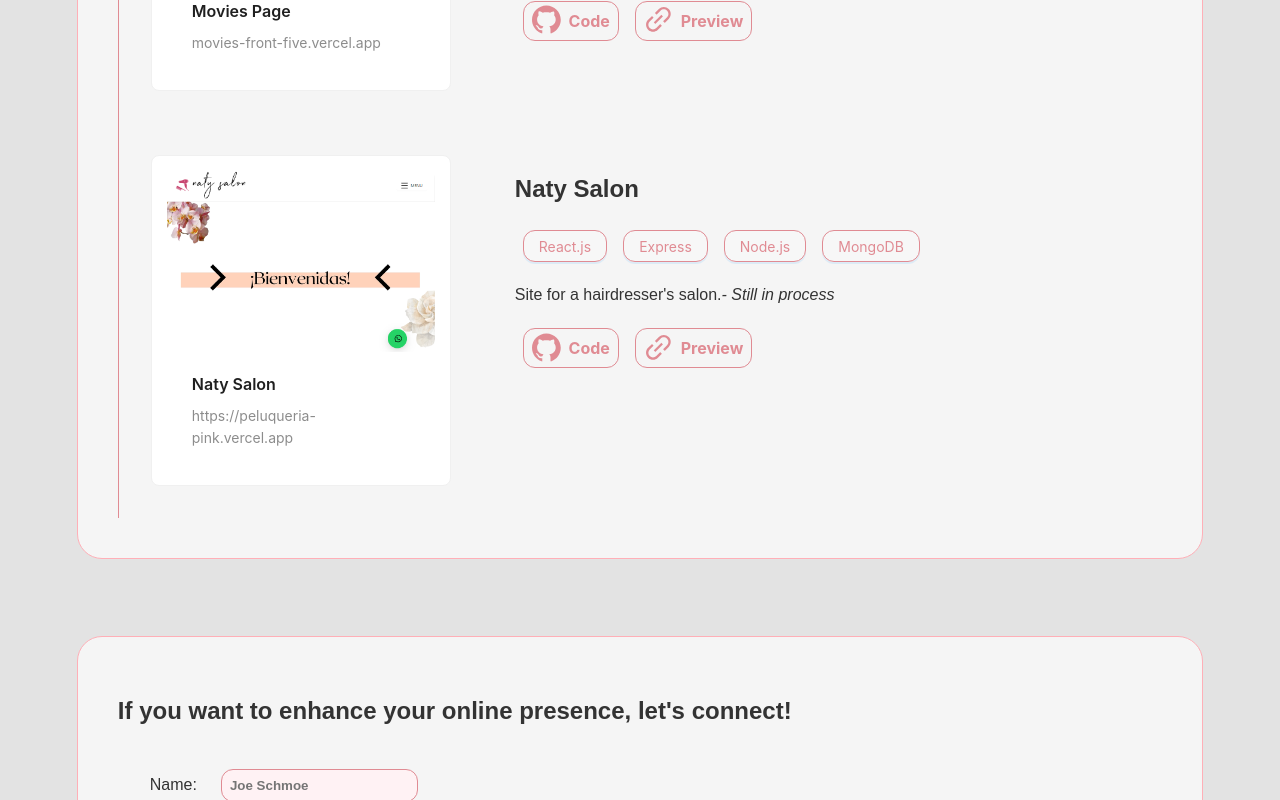
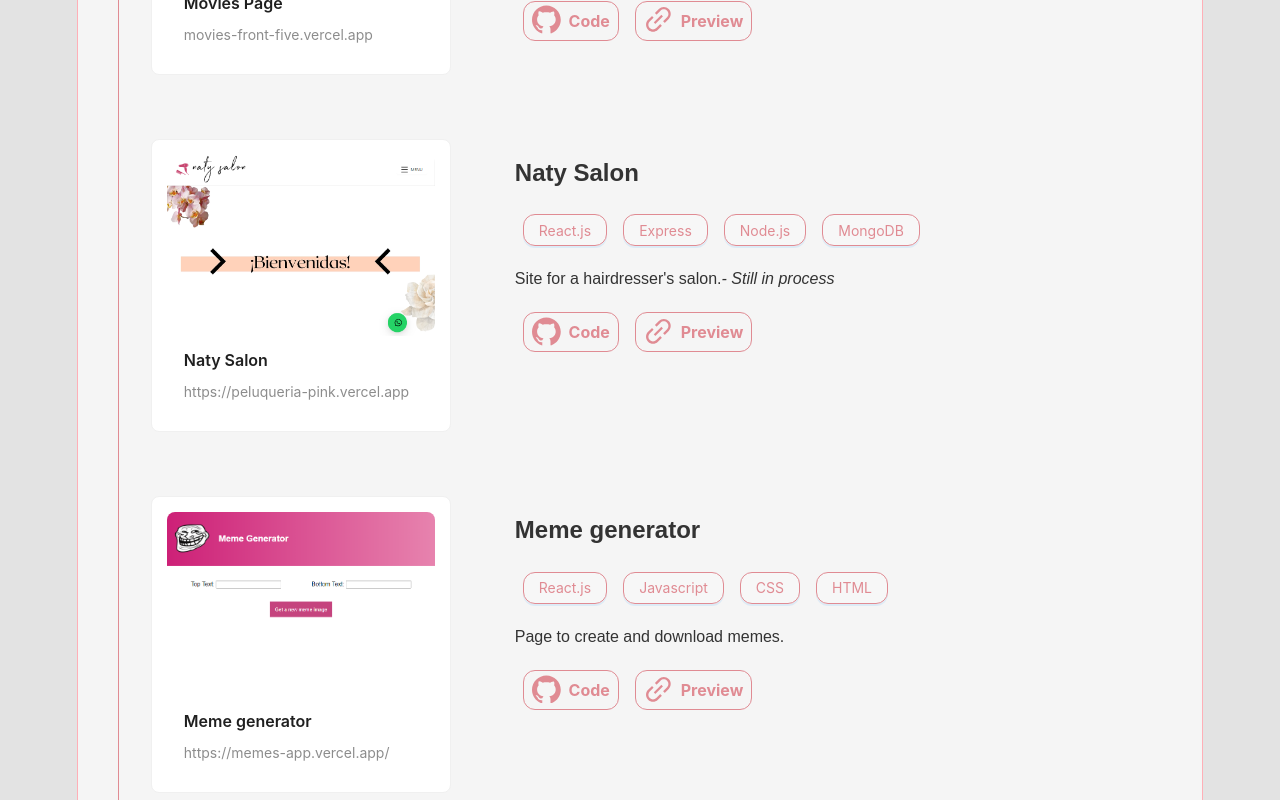
Before and after one commit to CamilaSironi/My-portfolio, a React (Vite) app: page / in a window 1280 px wide. Shown: the part 1240-2040 px from the top of the page. Built offline with nearby package versions, Linux system fonts and the light colour scheme.

Commit message:
add new project, fix mobile responsiveness

```diff
--- a/src/App.css
+++ b/src/App.css
@@ -117,6 +117,15 @@ body {
     box-sizing: 'border-box';
     height: 100%;
     padding: 1rem !important;
+    max-width: 300px !important;
+}
+
+.ant-card-body {
+    padding: 1rem !important;
+}
+
+.ant-card-meta-description {
+    padding: none !important;
 }
 
 #form-style {
--- a/src/components/projects.jsx
+++ b/src/components/projects.jsx
@@ -2,6 +2,7 @@ import { Button, Card } from "antd"
 import Meta from "antd/es/card/Meta"
 import img1 from "../images/project1.png"
 import img2 from "../images/project2.png"
+import img3 from "../images/project3.png"
 import Link from "antd/es/typography/Link"
 import { GithubOutlined, LinkOutlined} from "@ant-design/icons"
 
@@ -15,9 +16,6 @@ function Projects() {
                         <Card
                             hoverable
                             bordered={true}
-                            style={{
-                                width: 300
-                            }}
                             cover={<img alt="example" src={img1} />}
                             type='flex'
                         >
@@ -40,9 +38,6 @@ function Projects() {
                         <Card
                             hoverable
                             bordered={true}
-                            style={{
-                                width: 300
-                            }}
                             cover={<img alt="example" src={img2} />}
                             type='flex'
                         >
@@ -60,6 +55,29 @@ function Projects() {
                         <Button className="btn" type="link" href="https://peluqueria-pink.vercel.app/" target="_blank" icon={<LinkOutlined />} size="large">Preview</Button>
                     </div>
                 </div>
+
+                <div className="card">
+                    <Link href={'https://memes-app.vercel.app/'} target="_blank">
+                        <Card
+                            hoverable
+                            bordered={true}
+                            cover={<img alt="example" src={img3} />}
+                            type='flex'
+                        >
+                            <Meta title="Meme generator" description="https://memes-app.vercel.app/" />
+                        </Card>
+                    </Link>
+                    <div className="description">
+                        <h2>Meme generator</h2>
+                        <Button className="project-skill" type="primary">React.js</Button>
+                        <Button className="project-skill" type="primary">Javascript</Button>
+                        <Button className="project-skill" type="primary">CSS</Button>
+                        <Button className="project-skill" type="primary">HTML</Button>
+                        <p>Page to create and download memes.</p>
+                        <Button className="btn" type="link" href="https://github.com/CamilaSironi/MemesApp" target="_blank" icon={<GithubOutlined/>} size="large">Code</Button>
+                        <Button className="btn" type="link" href="https://memes-app.vercel.app/" target="_blank" icon={<LinkOutlined />} size="large">Preview</Button>
+                    </div>
+                </div>
             </div>
         </div>
     )
```
Also changed, not shown: src/images/project3.png (added).
